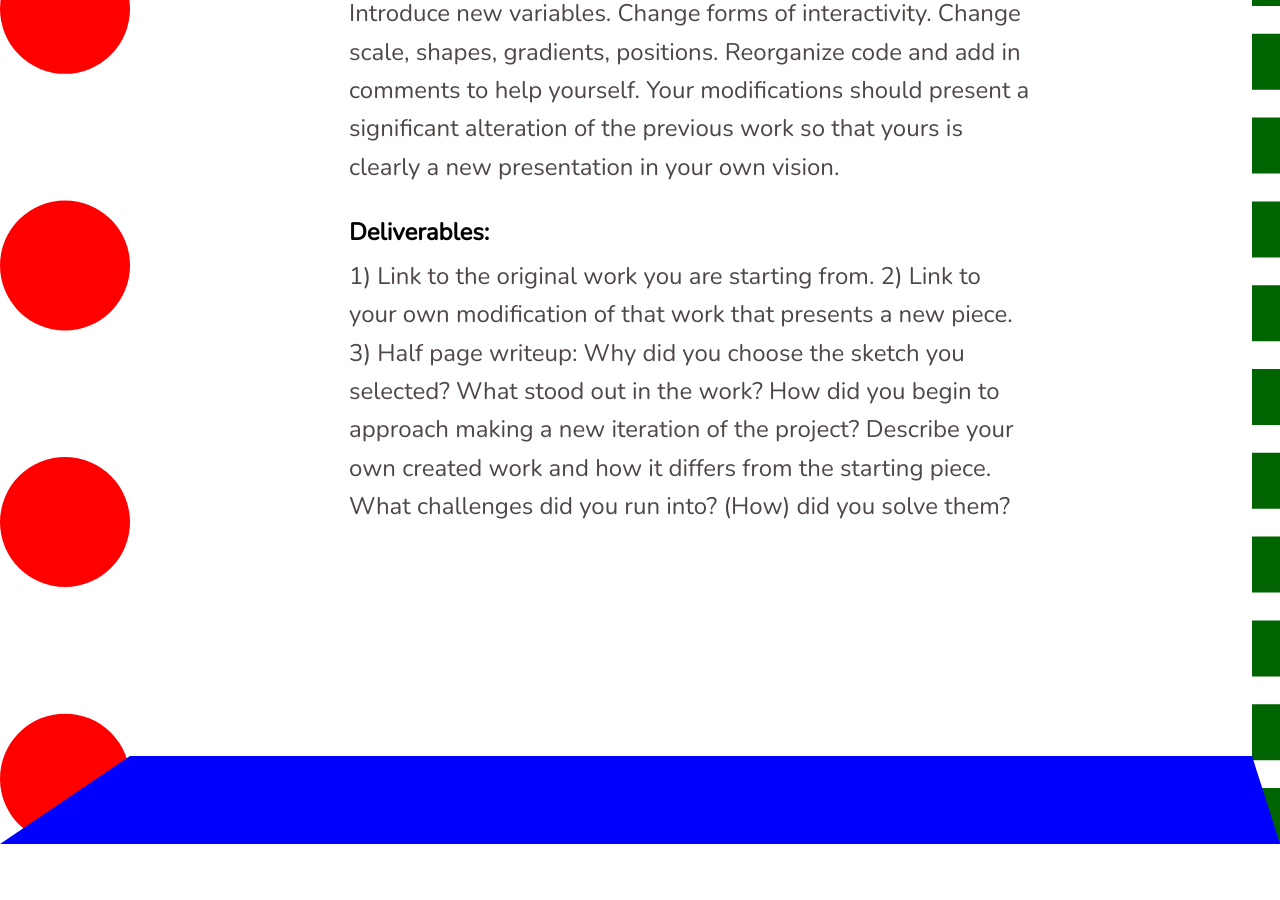
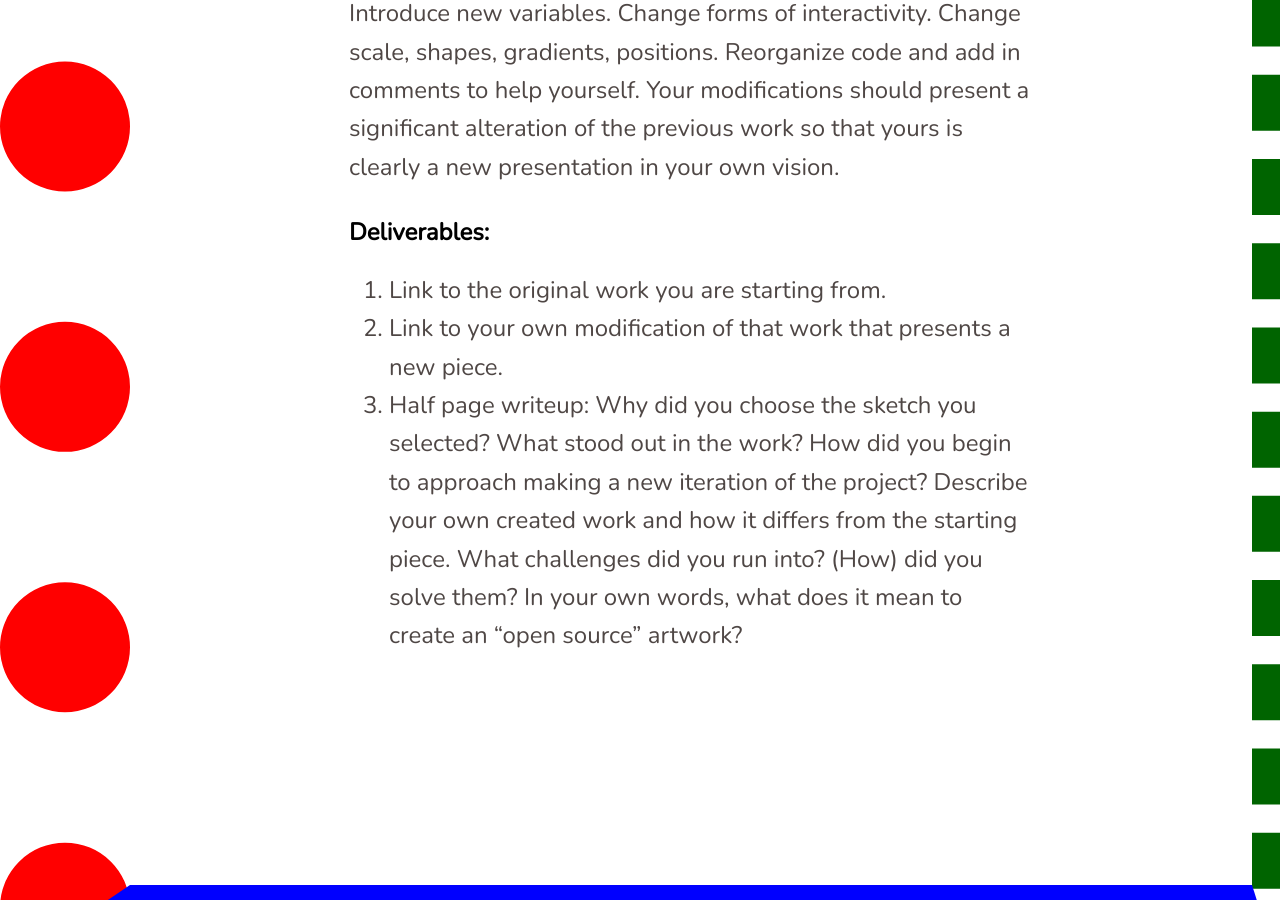
Before and after one commit to lee2sman/p4va_spring2024, a Jekyll site: the page built from _posts/2023-10-16-week8.md, in a window 1280 px wide and 900 px high, scrolled down 8011 px. Built offline with Jekyll 4.4.1, drawn with Linux system fonts in a browser that asks for light colours; nearby versions of some CDN libraries; before the commit the page ends 8855 px from its top, so only the background shows below that; some of the changed text lies outside the part shown.

Commit message:
update week8

```diff
--- a/_posts/2023-10-16-week8.md
+++ b/_posts/2023-10-16-week8.md
@@ -5,7 +5,7 @@ title: "Week 8 - Camera and Pixel Array"
 
 # Today
 
-- workshop: *10 print CHR$(205.5+RND(1)); : GOTO 10**
+- workshop: *10 print CHR$(205.5+RND(1)); : GOTO 10*
   - aka a special workshop on programming history, mazes and fun with nested grids
 - camera and pixel array
 
@@ -163,6 +163,6 @@ Now duplicate the code to make the starter for a new sketch. Introduce new varia
 
 #### Deliverables:
 
-1) Link to the original work you are starting from.
-2) Link to your own modification of that work that presents a new piece.
-3) Half page writeup: Why did you choose the sketch you selected? What stood out in the work? How did you begin to approach making a new iteration of the project? Describe your own created work and how it differs from the starting piece. What challenges did you run into? (How) did you solve them?
+1. Link to the original work you are starting from.
+2. Link to your own modification of that work that presents a new piece.
+3. Half page writeup: Why did you choose the sketch you selected? What stood out in the work? How did you begin to approach making a new iteration of the project? Describe your own created work and how it differs from the starting piece. What challenges did you run into? (How) did you solve them? In your own words, what does it mean to create an "open source" artwork?
```
